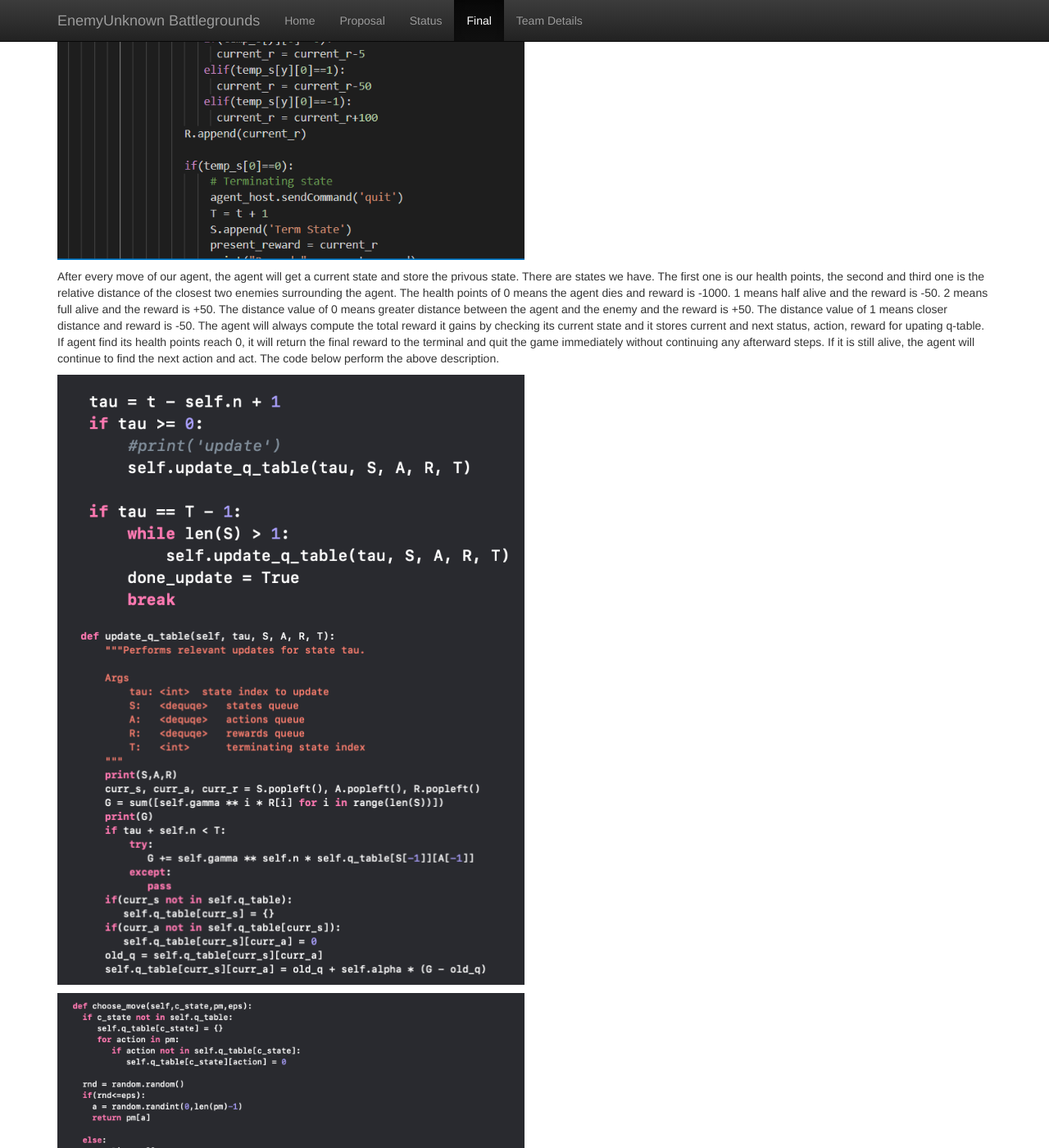
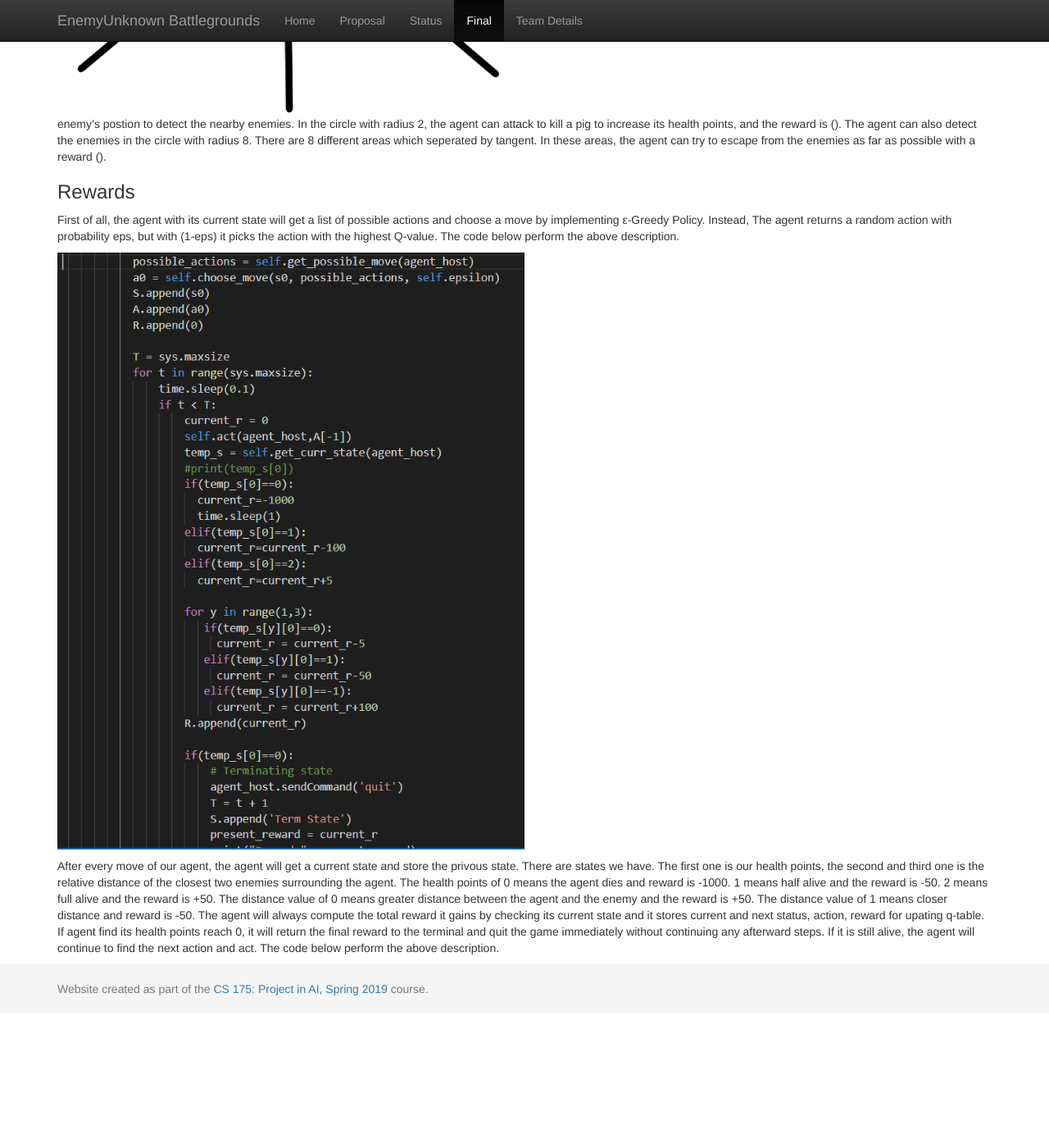
Before and after one commit to chenhaoy1/EnemyUnknown-Battlegrounds, a Jekyll site: the page built from docs/final.md, in a window 1280 px wide and 1400 px high, scrolled down 3441 px. Shown: the whole window at 82% size. Built offline with Jekyll 4.4.1, drawn with Linux system fonts in a browser that asks for light colours; after the commit the page ends 4677 px from its top, so only the background shows below that; some of the changed text lies outside the part shown.

Commit message:
Update final.md

````diff
--- a/docs/final.md
+++ b/docs/final.md
@@ -110,19 +110,9 @@
         print(max_list[a])
         return max_list[a]
 ```
-First of all, the agent with its current state will get a list of possible actions and choose a move by implementing ε-Greedy Policy. Instead, The agent returns a random action with probability eps, but with (1-eps) it picks the action with the highest Q-value. The code below perform the above description.
-
-<img src="10.png" width="50%">
-
-After every move of our agent, the agent will get a current state and store the privous state. There are states we have. The first one is our health points, the second and third one is the relative distance of the closest two enemies surrounding the agent. The health points of 0 means the agent dies and reward is -1000. 1 means half alive and the reward is -50. 2 means full alive and the reward is +50. The distance value of 0 means greater distance between the agent and the enemy and the reward is +50. The distance value of 1 means closer distance and reward is -50. The agent will always compute the total reward it gains by checking its current state and it stores current and next status, action, reward for upating q-table. If agent find its health points reach 0, it will return the final reward to the terminal and quit the game immediately without continuing any afterward steps. If it is still alive, the agent will continue to find the next action and act. The code below perform the above description.
-
-<img src="2.jpg" width="50%">
-<img src="3.jpg" width="50%">
+### Action
 
 
-
-<img src="4.jpg" width="50%">
-### Action
 
 
 ### State Space
@@ -130,3 +120,8 @@
 From the picture draw above, we use the tangent calculated by the agent position and the enemy's postion to detect the nearby enemies. In the circle with radius 2, the agent can attack to kill a pig to increase its health points, and the reward is (). The agent can also detect the enemies in the circle with radius 8. There are 8 different areas which seperated by tangent. In these areas, the agent can try to escape from the enemies as far as possible with a reward ().
 
 ### Rewards
+First of all, the agent with its current state will get a list of possible actions and choose a move by implementing ε-Greedy Policy. Instead, The agent returns a random action with probability eps, but with (1-eps) it picks the action with the highest Q-value. The code below perform the above description.
+
+<img src="10.png" width="50%">
+
+After every move of our agent, the agent will get a current state and store the privous state. There are states we have. The first one is our health points, the second and third one is the relative distance of the closest two enemies surrounding the agent. The health points of 0 means the agent dies and reward is -1000. 1 means half alive and the reward is -50. 2 means full alive and the reward is +50. The distance value of 0 means greater distance between the agent and the enemy and the reward is +50. The distance value of 1 means closer distance and reward is -50. The agent will always compute the total reward it gains by checking its current state and it stores current and next status, action, reward for upating q-table. If agent find its health points reach 0, it will return the final reward to the terminal and quit the game immediately without continuing any afterward steps. If it is still alive, the agent will continue to find the next action and act. The code below perform the above description.
````
